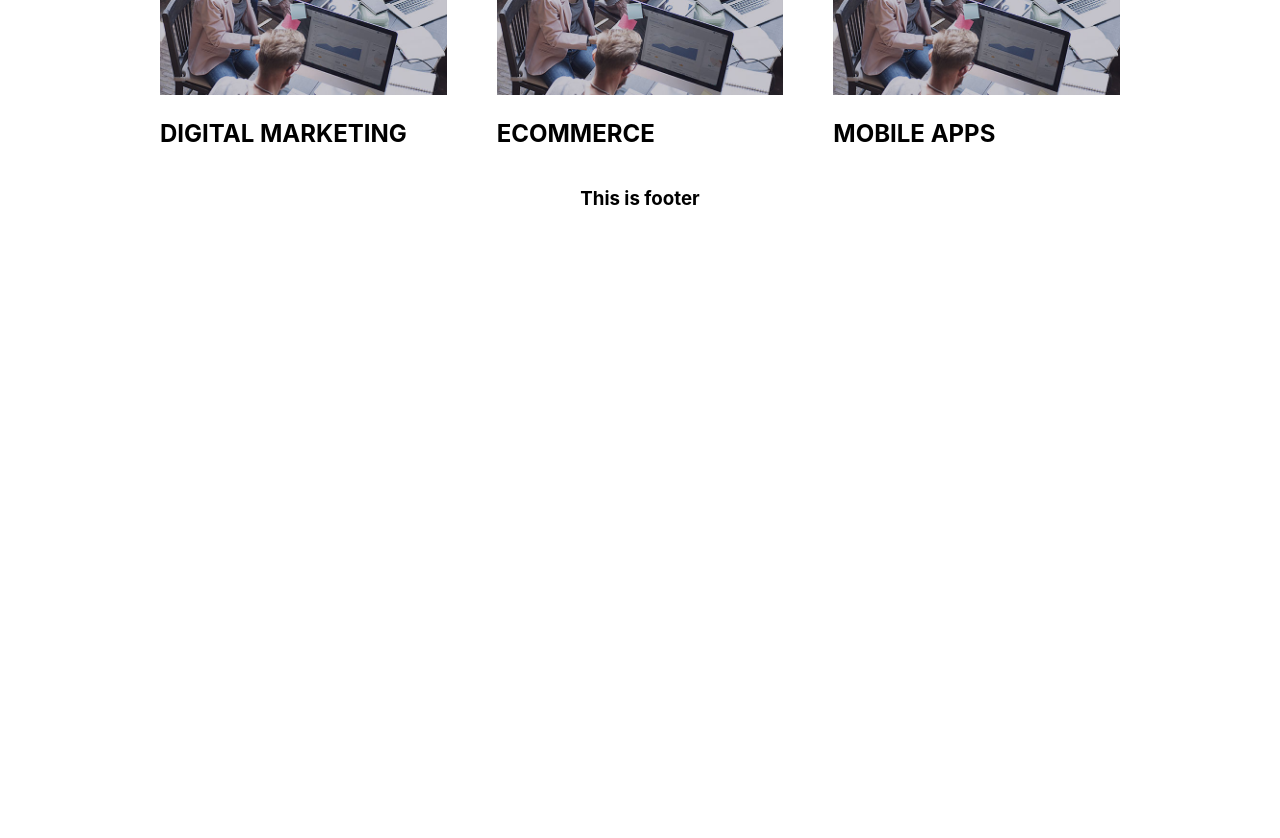
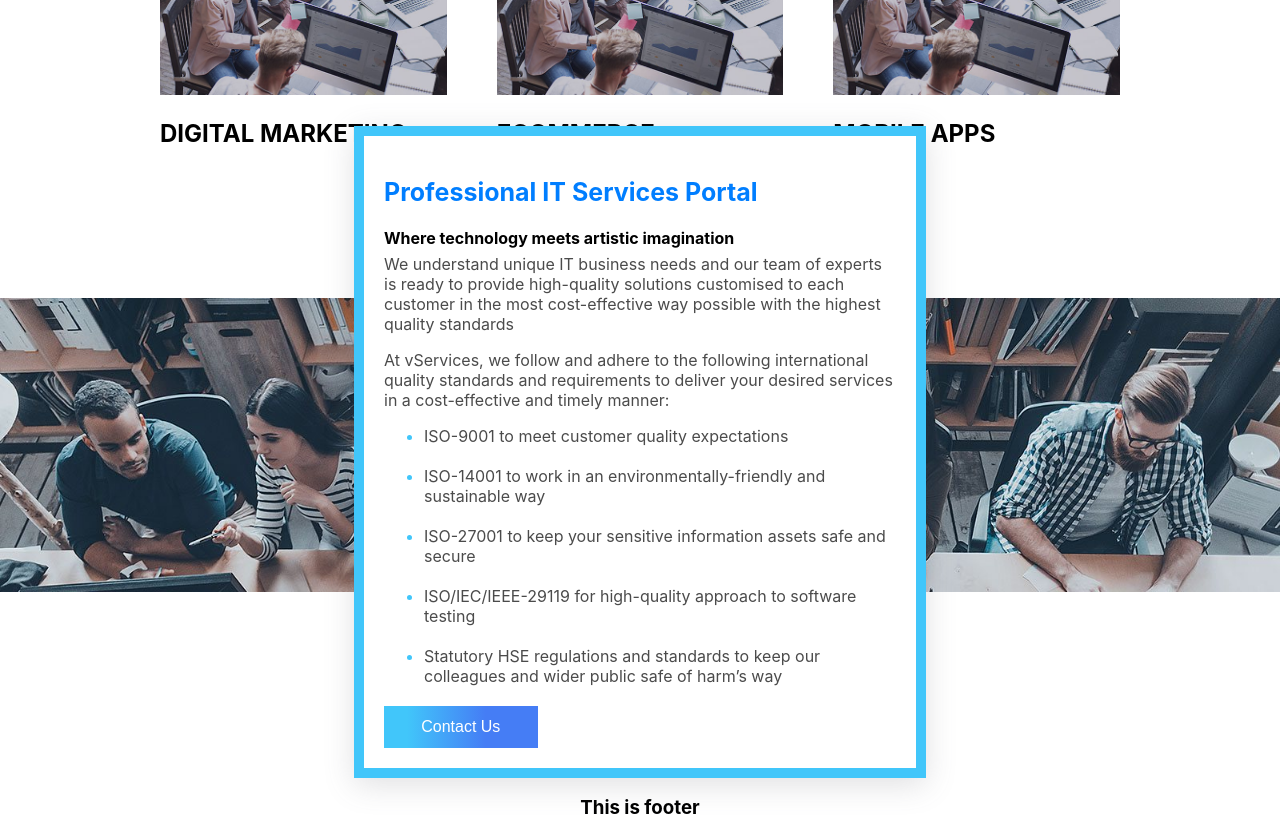
Before and after one commit to sazzadhossain1/solution-grid-new, a React (Create React App) app: page / in a window 1280 px wide. Shown: the part 1980-2818 px from the top of the page. Before the commit the page ends 2208 px from the top, so only its background shows below. Built offline with nearby package versions, Linux system fonts and the light colour scheme.

Commit message:
add content in thirdSection

```diff
--- a/src/components/Home/Home.js
+++ b/src/components/Home/Home.js
@@ -3,6 +3,7 @@ import "./Home.css";
 import Banner from "../Banner/Banner";
 import FirstSection from "../FirstSection/FirstSection";
 import SecondSection from "../SecondSection/SecondSection";
+import ThirdSection from "../ThirdSection/ThirdSection";
 
 const Home = () => {
   return (
@@ -10,6 +11,7 @@ const Home = () => {
       <Banner></Banner>
       <FirstSection></FirstSection>
       <SecondSection></SecondSection>
+      <ThirdSection></ThirdSection>
     </div>
   );
 };
--- /dev/null
+++ b/src/components/ThirdSection/ThirdSection.css
@@ -0,0 +1,52 @@
+.thirdSection_parent_div {
+  margin-top: 130px;
+}
+.thirdSection_parent_div img {
+  width: 100%;
+}
+.thirdSection_text_div {
+  text-align: left;
+  width: 40%;
+  margin: auto;
+  margin-top: -470px;
+  background-color: white;
+  padding: 20px;
+  position: relative;
+  z-index: 1;
+  box-shadow: rgba(100, 100, 111, 0.2) 0px 7px 29px 0px;
+  border: 10px solid #41c6fa;
+}
+.thirdSection_text_div h2 {
+  color: #007eff;
+  font-size: 25px;
+}
+.thirdSection_first_p {
+  font-weight: 700;
+  margin-bottom: -10px;
+}
+.thirdSection_second_p {
+  color: rgb(75, 75, 75);
+}
+.thirdSection_third_p {
+  color: rgb(75, 75, 75);
+}
+.thirdSection_text_div ul li {
+  margin-bottom: 20px;
+  color: rgb(75, 75, 75);
+}
+.thirdSection_text_div ul li::marker {
+  color: #41c6fa;
+}
+.thirdSection_text_div button {
+  border: none;
+  background: #41c6fa;
+  background: linear-gradient(
+    90deg,
+    rgba(65, 198, 250, 1) 15%,
+    rgba(69, 125, 245, 1) 66%
+  );
+  color: white;
+  padding: 12px;
+  font-size: 16px;
+  width: 30%;
+}
--- /dev/null
+++ b/src/components/ThirdSection/ThirdSection.js
@@ -0,0 +1,49 @@
+import React from "react";
+import "./ThirdSection.css";
+import thirdSectionPhoto from "../../accets/thirdSection/thirdSectionPhoto.jpg";
+import { Link } from "react-router-dom";
+const ThirdSection = () => {
+  return (
+    <div className="thirdSection_parent_div">
+      <img src={thirdSectionPhoto} alt="" />
+      <div className="thirdSection_text_div">
+        <h2>Professional IT Services Portal</h2>
+        <p className="thirdSection_first_p">
+          Where technology meets artistic imagination
+        </p>
+        <p className="thirdSection_second_p">
+          We understand unique IT business needs and our team of experts is
+          ready to provide high-quality solutions customised to each customer in
+          the most cost-effective way possible with the highest quality
+          standards
+        </p>
+        <p className="thirdSection_third_p">
+          At vServices, we follow and adhere to the following international
+          quality standards and requirements to deliver your desired services in
+          a cost-effective and timely manner:
+        </p>
+        <ul>
+          <li>ISO-9001 to meet customer quality expectations</li>
+          <li>
+            ISO-14001 to work in an environmentally-friendly and sustainable way
+          </li>
+          <li>
+            ISO-27001 to keep your sensitive information assets safe and secure
+          </li>
+          <li>
+            ISO/IEC/IEEE-29119 for high-quality approach to software testing
+          </li>
+          <li>
+            Statutory HSE regulations and standards to keep our colleagues and
+            wider public safe of harm’s way
+          </li>
+        </ul>
+        <Link>
+          <button>Contact Us</button>
+        </Link>
+      </div>
+    </div>
+  );
+};
+
+export default ThirdSection;
```
Also changed, not shown: src/accets/thirdSection/thirdSectionPhoto.jpg (added).
